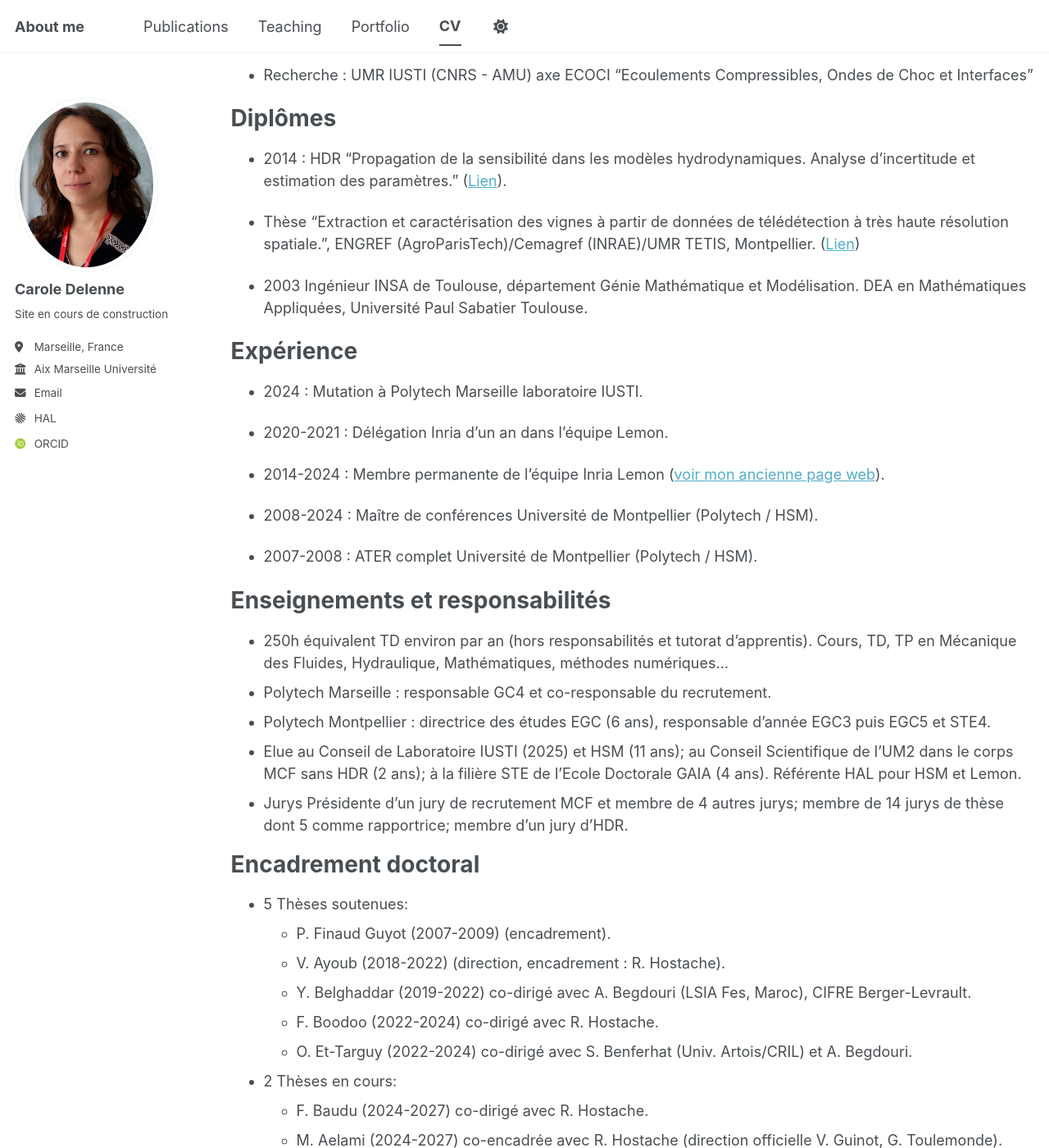
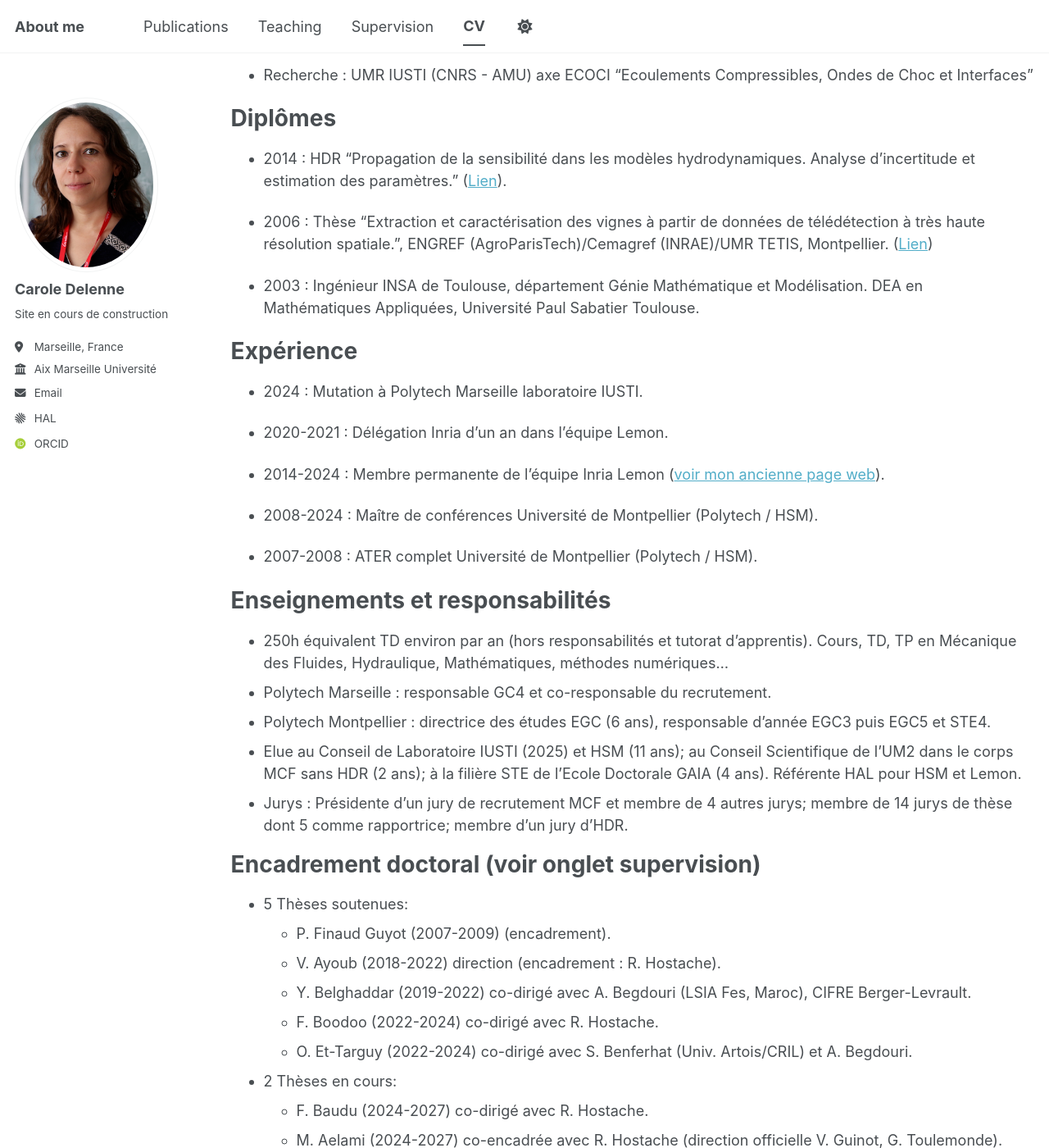
Before and after one commit to caroledelenne/caroledelenne.github.io, a Jekyll site: the page built from _pages/cv.md, in a window 1280 px wide and 1400 px high, scrolled down 245 px. Shown: the whole window at 82% size. Built offline with Jekyll 4.4.1, drawn with Linux system fonts in a browser that asks for light colours; some web fonts are replaced; a script bundle is joined from its source files by our own code; library files that are not in the unit come from our copies.

Commit message:
add supervision

```diff
--- a/_config.yml
+++ b/_config.yml
@@ -12,7 +12,7 @@
 title                    : "About me" # Update this with the title of your site
 title_separator          : "-"
 name                     : &name "Your Name" # Update this with your name, this is used in the title and author sections of the site
-description              : &description "Carole Delenne's academic portfolio"   # Update this with a general description of your site, this is the default if not overridden by a page
+description              : &description "Carole Delenne's academic website"   # Update this with a general description of your site, this is the default if not overridden by a page
 url                      : https://caroledelenne.github.io # The base hostname & protocol for your site e.g. "https://[your GitHub username].github.io",
                                                            # or if you already have some other page hosted on Github then use "https://[your GitHub username].github.io/[Your Repo Name]"
 baseurl                  : "" # the subpath of your site, e.g. "/blog"
--- a/_data/navigation.yml
+++ b/_data/navigation.yml
@@ -17,8 +17,8 @@
   - title: "Teaching"
     url: /teaching/
 
-  - title: "Portfolio"
-    url: /portfolio/
+  - title: "Supervision"
+    url: /supervision/
 
   #- title: "Blog Posts"
   #  url: /year-archive/
--- a/_pages/cv.md
+++ b/_pages/cv.md
@@ -23,9 +23,9 @@
 ======
 * 2014 : HDR “Propagation de la sensibilité dans les modèles hydrodynamiques. Analyse d’incertitude et estimation des paramètres.” (<a href="https://hal.science/tel-01198570">Lien</a>).
 
-* Thèse “Extraction et caractérisation des vignes à partir de données de télédétection à très haute résolution spatiale.”, ENGREF (AgroParisTech)/Cemagref (INRAE)/UMR TETIS, Montpellier. (<a href="https://pastel.science.fr/tel-00130407">Lien</a>)
+* 2006 : Thèse “Extraction et caractérisation des vignes à partir de données de télédétection à très haute résolution spatiale.”, ENGREF (AgroParisTech)/Cemagref (INRAE)/UMR TETIS, Montpellier. (<a href="https://pastel.science.fr/tel-00130407">Lien</a>)
 
-*  2003 Ingénieur INSA de Toulouse, département Génie Mathématique et Modélisation.
+*  2003 : Ingénieur INSA de Toulouse, département Génie Mathématique et Modélisation.
 DEA en Mathématiques Appliquées, Université Paul Sabatier Toulouse.
 
 
@@ -49,13 +49,13 @@
 * Polytech Marseille : responsable GC4 et co-responsable du recrutement.
 * Polytech Montpellier : directrice des études EGC (6 ans), responsable d’année EGC3 puis EGC5 et STE4.
 * Elue au Conseil de Laboratoire IUSTI (2025) et HSM (11 ans); au Conseil Scientifique de l’UM2 dans le corps MCF sans HDR (2 ans); à la filière STE de l’Ecole Doctorale GAIA (4 ans). Référente HAL pour HSM et Lemon.
-* Jurys Présidente d’un jury de recrutement MCF et membre de 4 autres jurys; membre de 14 jurys de thèse dont 5 comme rapportrice; membre d’un jury d’HDR.
+* Jurys : Présidente d’un jury de recrutement MCF et membre de 4 autres jurys; membre de 14 jurys de thèse dont 5 comme rapportrice; membre d’un jury d’HDR.
 
-Encadrement doctoral
+Encadrement doctoral (voir onglet supervision)
 ======
 * 5 Thèses soutenues:
   - P. Finaud Guyot (2007-2009) (encadrement).
-  - V. Ayoub (2018-2022) (direction, encadrement : R. Hostache).
+  - V. Ayoub (2018-2022) direction (encadrement : R. Hostache).
   - Y. Belghaddar (2019-2022) co-dirigé avec A. Begdouri (LSIA Fes, Maroc),
 CIFRE Berger-Levrault.
   - F. Boodoo (2022-2024) co-dirigé avec R. Hostache.
```
Also changed, not shown: _data/cv.json (+4 -4 lines).
